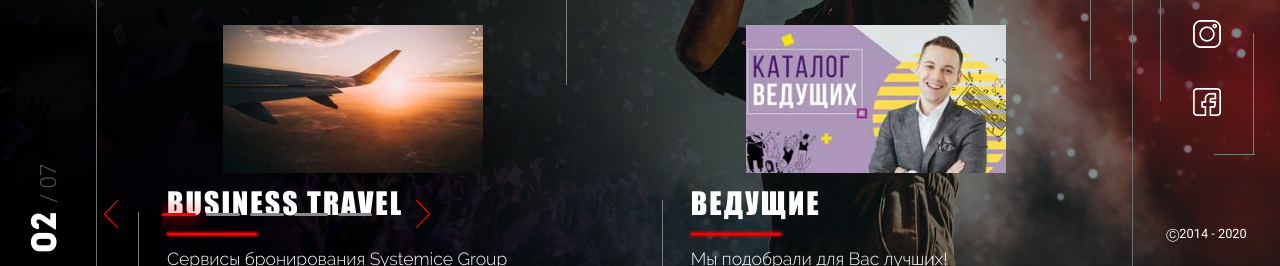
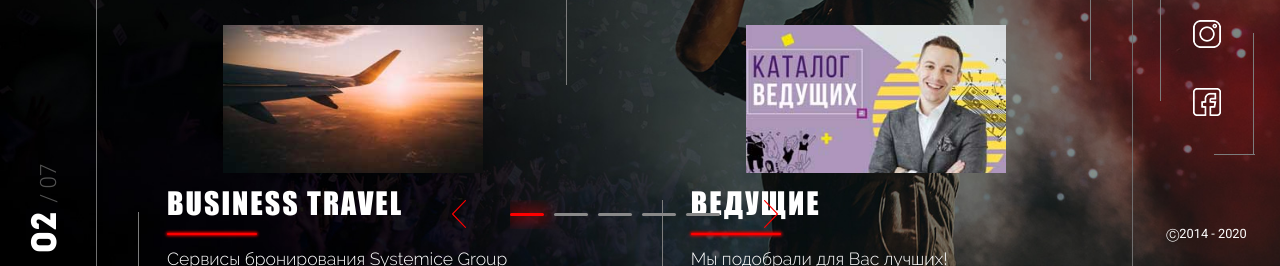
Before and after one commit to NinaninS/systemicenew, a PHP site: page /service.php in a window 1280 px wide. Shown: the part 534-800 px from the top of the page. Run offline with PHP 8.4, Linux system fonts and the light colour scheme; some libraries are stand-ins or nearby versions; some web fonts are replaced.

Commit message:
Revert "Revert "Merge branch 'master' into ninanin""
This reverts commit 50be49ba2a2b3fb78f37efeeeeb4ca3064d776ad.

```diff
--- a/js/content-carousel.js
+++ b/js/content-carousel.js
@@ -136,12 +136,12 @@
 
             let height = 0;
 
-            for (let i = 0; i < activeItemIndexVertical; i++) {
-                height += verticalSlides[i].clientHeight;
-            }
+            //for (let i = 0; i < activeItemIndexVertical; i++) {
+            //    height += verticalSlides[i].clientHeight;
+           // }
 
             document.getElementsByClassName('slider-min')[activeItemIndexVertical].classList.add('slide-active')
-            verticalSliderWrapper.style.marginTop = -height + 'px'
+            //verticalSliderWrapper.style.marginTop = -height + 'px'
         }
 
         // Нажатие на отдельный элемент
--- a/js/script.js
+++ b/js/script.js
@@ -38,7 +38,6 @@
         if (cur_url == link) {
             $(this).find('a').addClass('menu-active');
         }
-
     });
 
 	$('.bl-other').on('click', function(){
@@ -50,12 +49,10 @@
 
 	// JS страницы Собрать свое мероприятие
 
-
 	if ($("#EventPage").val() == 1) {
 
 		document.getElementsByClassName('btn')[0].style.display = "none";
 		document.getElementsByClassName('event-progress-stripe')[0].style.display = "block";
-
 
 		let slides = document.getElementsByClassName('progress-box'),
 			progressWidth = parseInt(document.getElementsByClassName('event-progress-stripe')[0].clientWidth),
@@ -72,10 +69,7 @@
 				stopProgress = 500;
 				setTimeout(function() {stopProgress = 0}, 500);
 		});
-
 	}
-
-
 });
 
 $(function(){
--- a/service.php
+++ b/service.php
@@ -127,14 +127,12 @@
 				require('files/section.php');
 				require('files/section.php');
 			?>
-
-			<div class="bl-preview">
-
-				<div class="item-dots item-service-dots"></div>
-
-				<div class="arrow-left"></div>
-				<div class="arrow-right"></div>
-
+			<div class="centered-block">
+				<div class="bl-preview">
+					<div class="item-dots item-service-dots"></div>
+					<div class="arrow-left"></div>
+					<div class="arrow-right"></div>
+				</div>
 			</div>
 
 			<div class="footer-mob">
```
Also changed, not shown: portfolio.php (+6 -8 lines).
